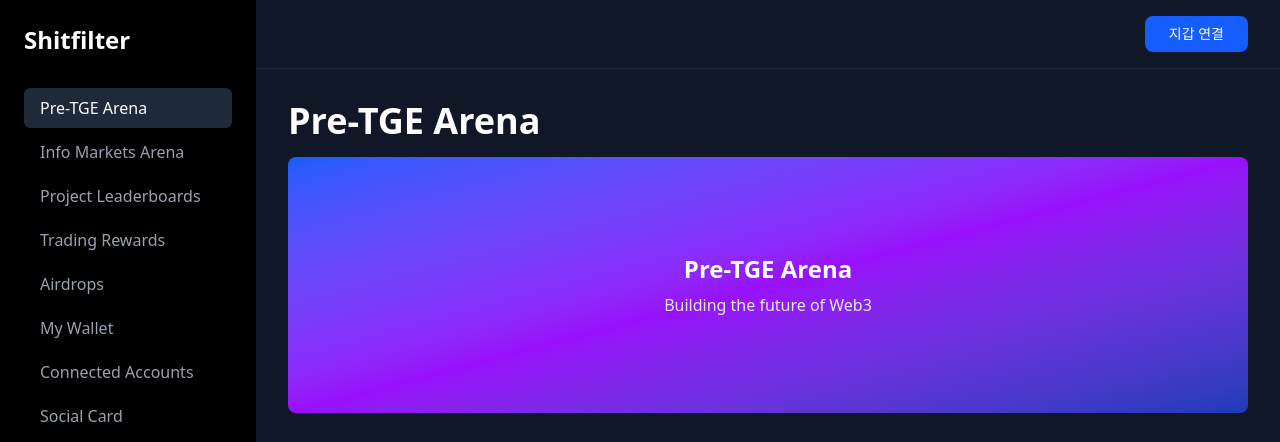
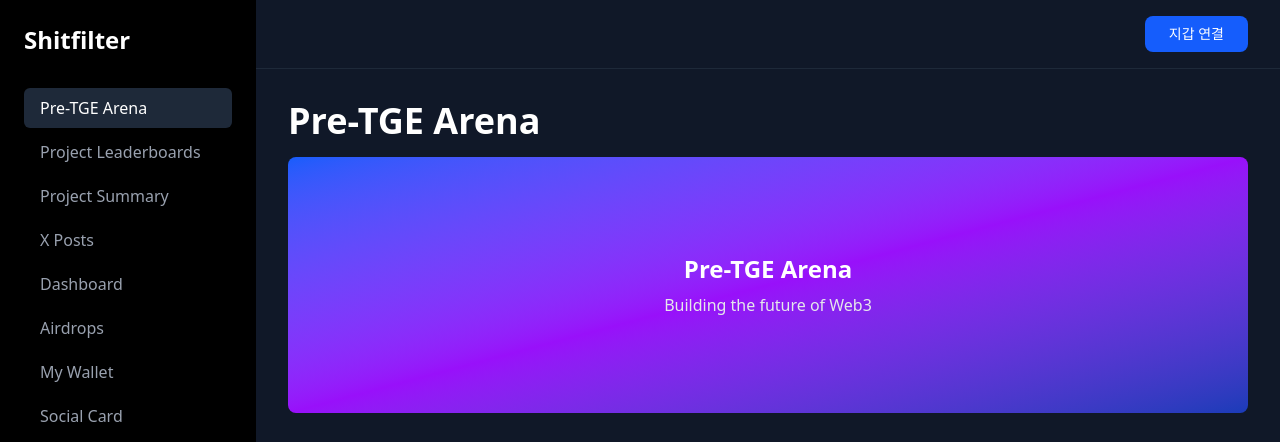
Before and after one commit to Base-InfoFi/front, a Next.js app: page / in a window 1280 px wide. Shown: the top 442 px of the page. Built offline with nearby package versions, Linux system fonts and the light colour scheme; no server answers.

Commit message:
refactor - modify sidebar menu

```diff
--- a/components/Sidebar.tsx
+++ b/components/Sidebar.tsx
@@ -7,12 +7,12 @@ export default function Sidebar() {
 
   const menuItems = [
     { name: "Pre-TGE Arena", active: true },
-    { name: "Info Markets Arena" },
     { name: "Project Leaderboards" },
-    { name: "Trading Rewards" },
+    { name: "Project Summary" },
+    { name: "X Posts" },
+    { name: "Dashboard" },
     { name: "Airdrops" },
     { name: "My Wallet" },
-    { name: "Connected Accounts" },
     { name: "Social Card" },
     { name: "FAQ" },
   ];
```
